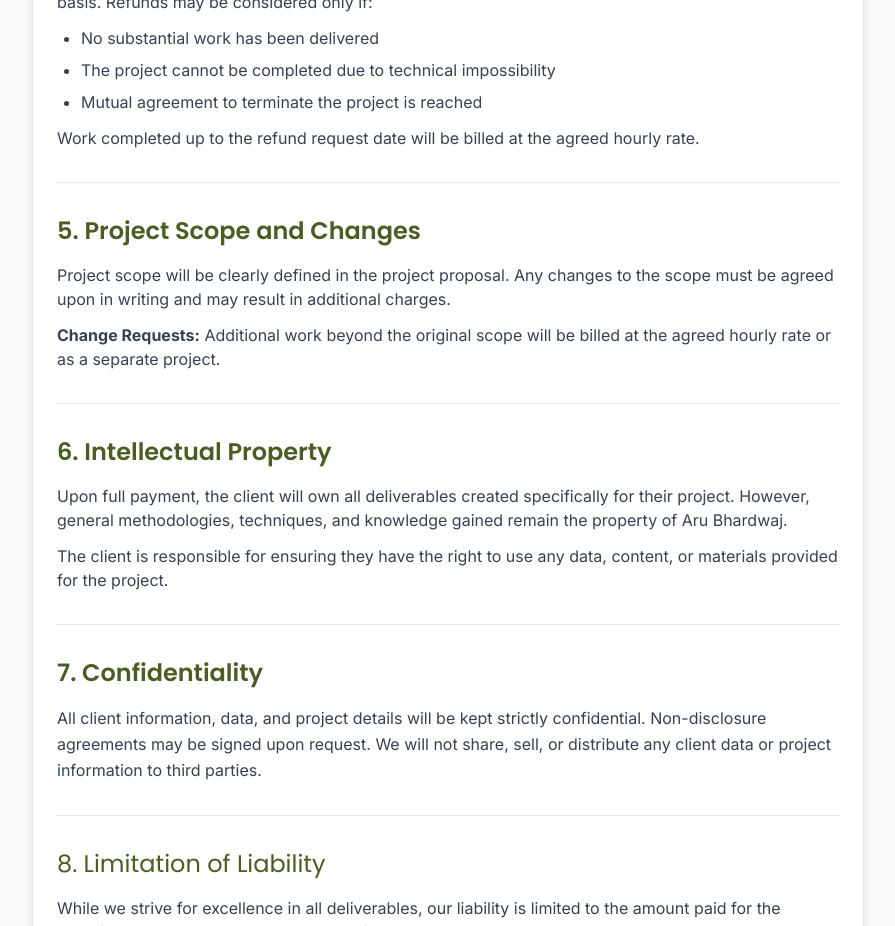
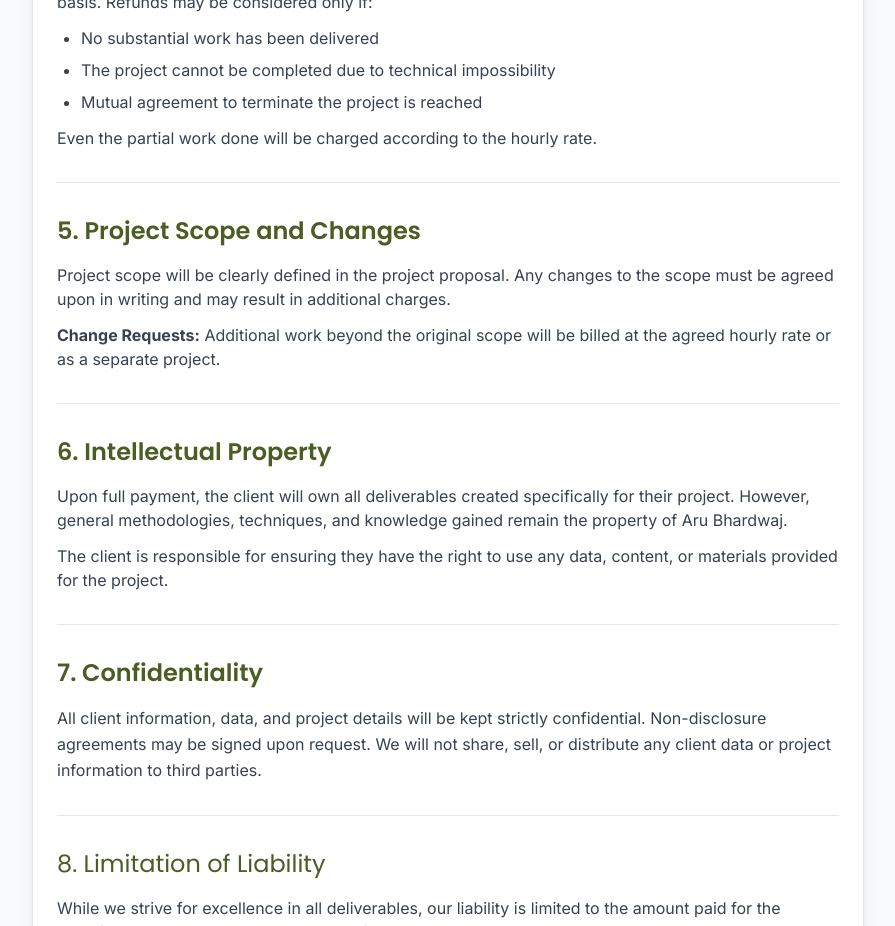
Before and after one commit to arubhardwaj/arubhardwaj.github.io, a React (Vite) app: page /terms-and-conditions in a window 1280 px wide. Shown: the part 1180-2106 px from the top of the page, without its empty margins (192-1087 px from the left). Built offline with nearby package versions, Linux system fonts and the light colour scheme; the HTML template or start-up script is replaced by a standard one.

Commit message:
Update refund policy wording
The refund policy was updated to clarify that partial work will be charged at the hourly rate.

```diff
--- a/src/pages/TermsAndConditions.tsx
+++ b/src/pages/TermsAndConditions.tsx
@@ -1,4 +1,3 @@
-
 import React from 'react';
 import Navbar from '@/components/layout/Navbar';
 import Footer from '@/components/layout/Footer';
@@ -89,7 +88,7 @@ const TermsAndConditions = () => {
                       <li>Mutual agreement to terminate the project is reached</li>
                     </ul>
                     <p>
-                      Work completed up to the refund request date will be billed at the agreed hourly rate.
+                      Even the partial work done will be charged according to the hourly rate.
                     </p>
                   </div>
                 </section>
```
